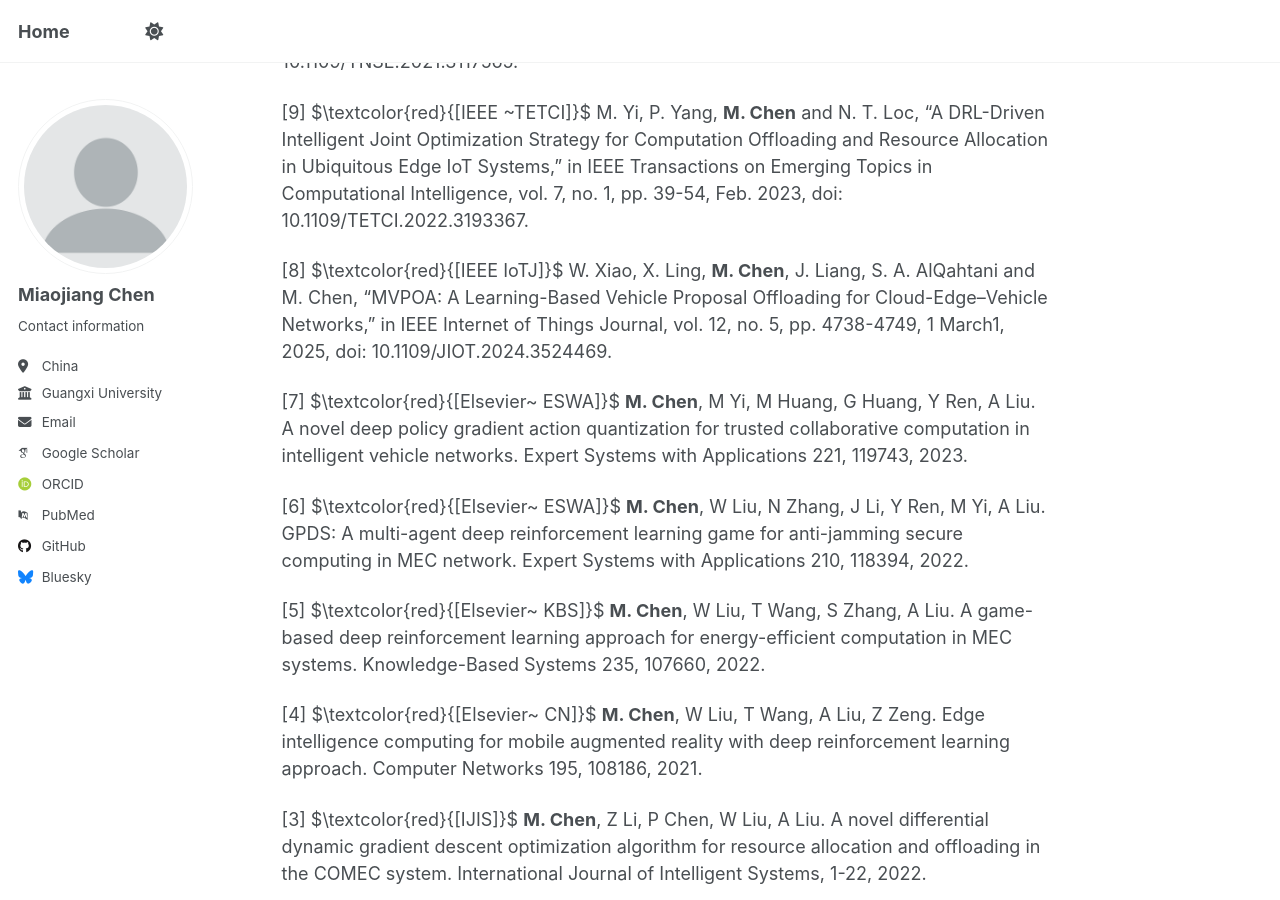
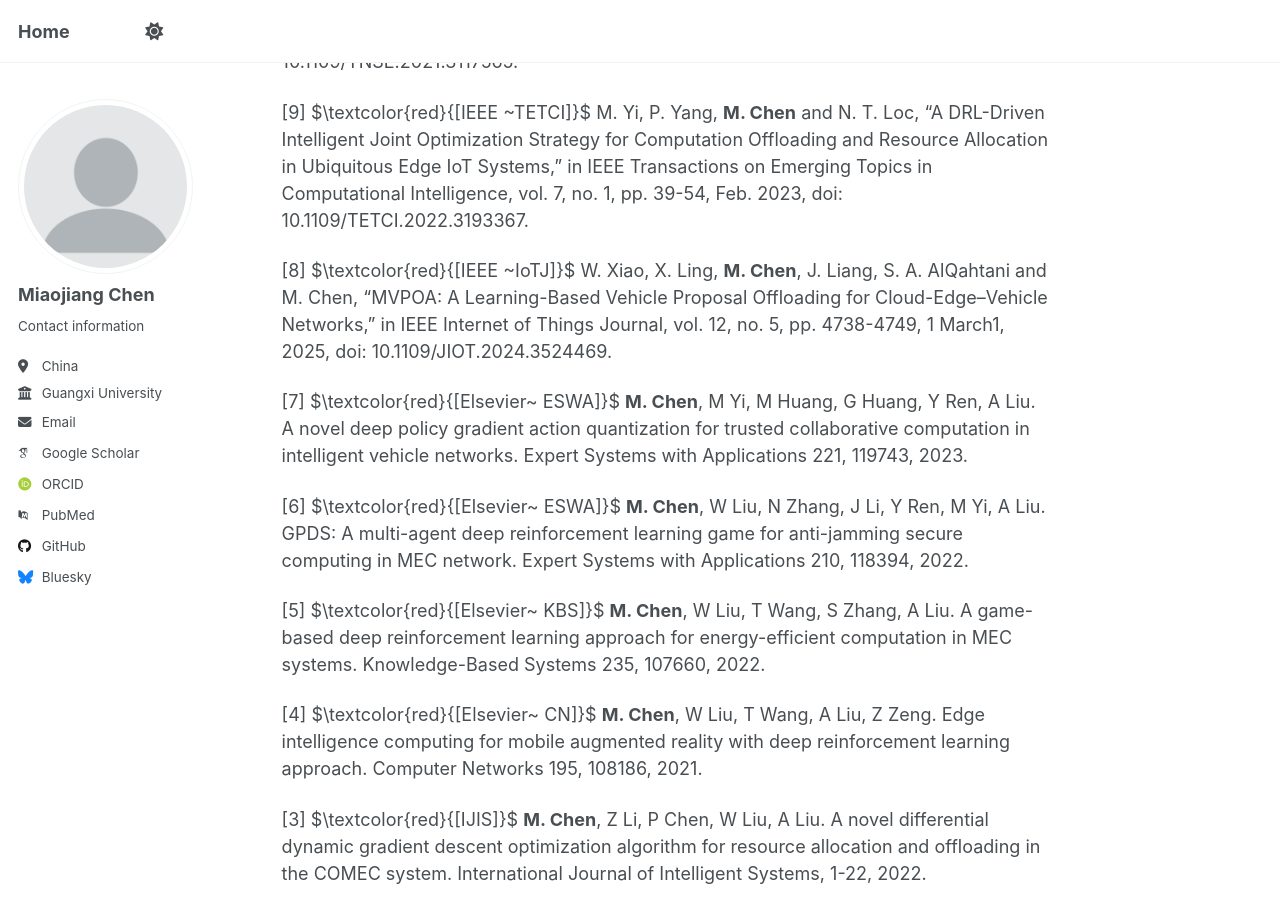
Before and after one commit to mjchen-cs/mjchen-cs.github.io, a Jekyll site: the page built from _pages/about.md, in a window 1280 px wide and 900 px high, scrolled down 1674 px. Built offline with Jekyll 4.4.1, drawn with Linux system fonts in a browser that asks for light colours; some web fonts are replaced.

```diff
--- a/_pages/about.md
+++ b/_pages/about.md
@@ -34,7 +34,7 @@ SELECTED PUBLICATIONS
 
 [9] $\textcolor{red}{[IEEE ~TETCI]}$ M. Yi, P. Yang,  **M. Chen** and N. T. Loc, "A DRL-Driven Intelligent Joint Optimization Strategy for Computation Offloading and Resource Allocation in Ubiquitous Edge IoT Systems," in IEEE Transactions on Emerging Topics in Computational Intelligence, vol. 7, no. 1, pp. 39-54, Feb. 2023, doi: 10.1109/TETCI.2022.3193367.
 
-[8] $\textcolor{red}{[IEEE IoTJ]}$ W. Xiao, X. Ling,  **M. Chen**, J. Liang, S. A. AlQahtani and M. Chen, "MVPOA: A Learning-Based Vehicle Proposal Offloading for Cloud-Edge–Vehicle Networks," in IEEE Internet of Things Journal, vol. 12, no. 5, pp. 4738-4749, 1 March1, 2025, doi: 10.1109/JIOT.2024.3524469.
+[8] $\textcolor{red}{[IEEE ~IoTJ]}$ W. Xiao, X. Ling,  **M. Chen**, J. Liang, S. A. AlQahtani and M. Chen, "MVPOA: A Learning-Based Vehicle Proposal Offloading for Cloud-Edge–Vehicle Networks," in IEEE Internet of Things Journal, vol. 12, no. 5, pp. 4738-4749, 1 March1, 2025, doi: 10.1109/JIOT.2024.3524469.
 
 [7]  $\textcolor{red}{[Elsevier~ ESWA]}$ **M. Chen**, M Yi, M Huang, G Huang, Y Ren, A Liu. A novel deep policy gradient action quantization for trusted collaborative computation in intelligent vehicle networks. Expert Systems with Applications 221, 119743, 2023.
 
```
